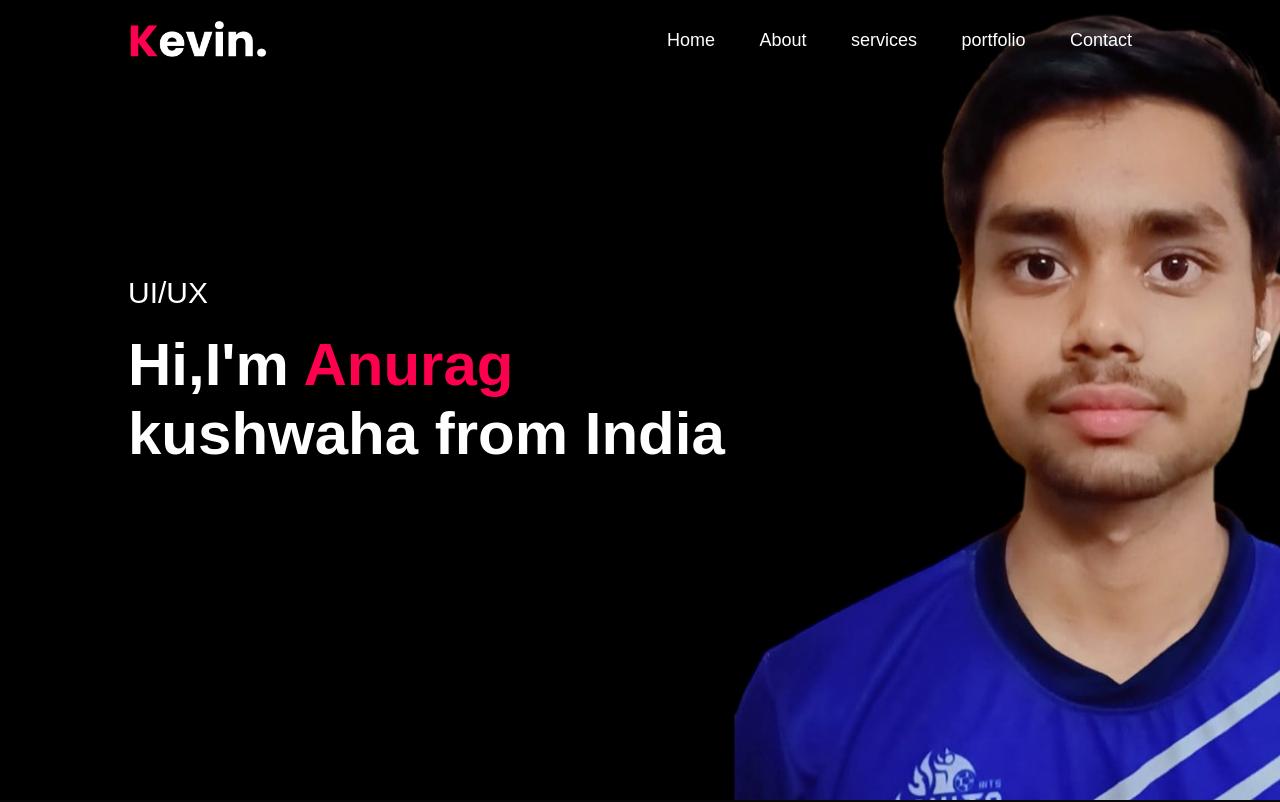
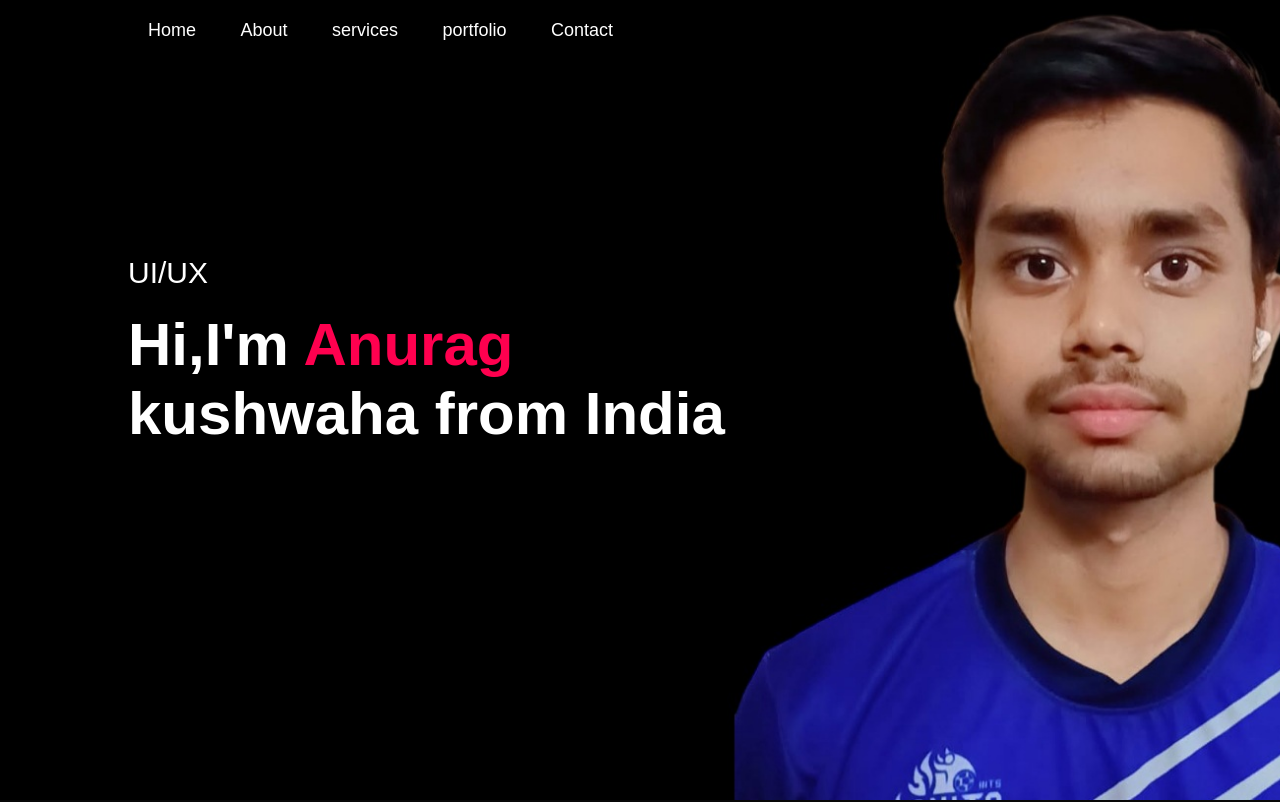
Before and after one commit to anurag42266/anuragweb, a plain HTML site: page index.html in a window 1280 px wide. Shown: the top 802 px of the page. Drawn offline with Linux system fonts and the light colour scheme.

Commit message:
Update index.html

```diff
--- a/index.html
+++ b/index.html
@@ -11,7 +11,6 @@
 <div id="header">
     <div class="container">
         <nav>
-            <img src="logo.png" class="logo" >
             <ul id="sidemenu">
                 <li> <a href="#header">Home</a></li>
                 <li> <a href="#about">About</a></li>
```
